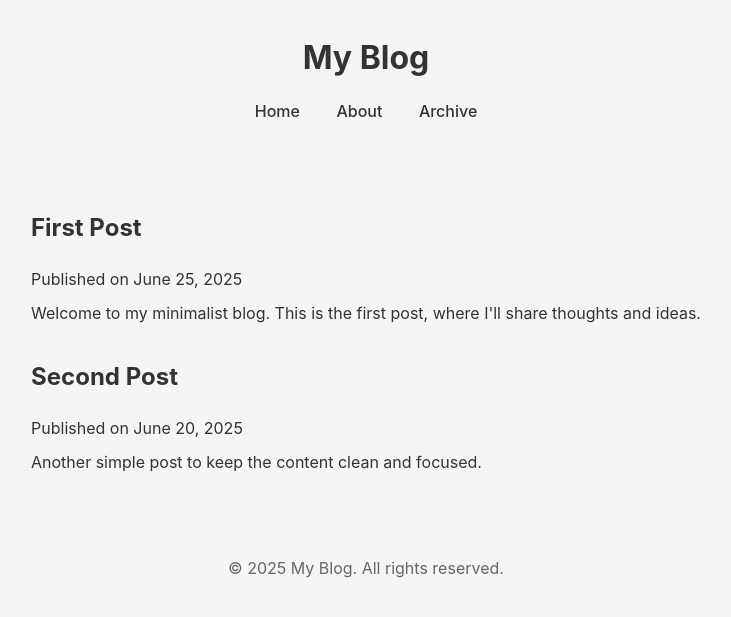
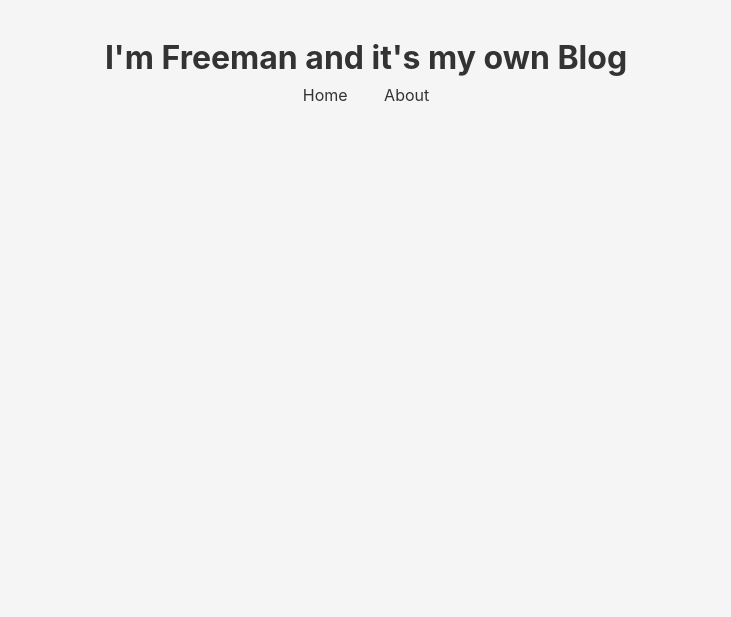
Before and after one commit to KostantinRudenko/blog-project, a FastAPI app: page / in a window 1280 px wide. Shown: the top 617 px of the page, without its empty margins (274-1005 px from the left). Run offline with FastAPI, Linux system fonts and the light colour scheme.

Commit message:
changed index.html and renamed styles to static. Mounted static in main.py

```diff
--- a/main.py
+++ b/main.py
@@ -1,8 +1,10 @@
 from fastapi import FastAPI, Request
 from fastapi.templating import Jinja2Templates
 from fastapi.responses import HTMLResponse
+from fastapi.staticfiles import StaticFiles
 
 app = FastAPI()
+app.mount("/static", StaticFiles(directory="static"), name="static")
 templates = Jinja2Templates(directory="templates")
 
 @app.get("/", response_class=HTMLResponse)
--- /dev/null
+++ b/static/index.css
@@ -0,0 +1,19 @@
+body {
+    font-family: -apple-system, BlinkMacSystemFont, 'Segoe UI', Roboto, sans-serif;
+    margin: 0;
+    padding: 0;
+    background: #f5f5f5;
+    color: #333;
+    line-height: 1.6;
+    display: flex;
+    flex-direction: column;
+    align-items: center;
+}
+header { padding: 2rem; text-align: center; }
+h1 { font-size: 2rem; margin: 0; }
+nav a { margin: 0 1rem; text-decoration: none; color: #333; }
+nav a:hover { text-decoration: underline; }
+main { max-width: 800px; padding: 1rem; }
+article { margin-bottom: 2rem; }
+article h2 { font-size: 1.5rem; }
+footer { padding: 1rem; text-align: center; color: #666; }
--- a/templates/index.html
+++ b/templates/index.html
@@ -3,82 +3,22 @@
 <head>
     <meta charset="UTF-8">
     <meta name="viewport" content="width=device-width, initial-scale=1.0">
-    <title>Minimalist Blog</title>
-    <style>
-        body {
-            font-family: -apple-system, BlinkMacSystemFont, 'Segoe UI', Roboto, sans-serif;
-            margin: 0;
-            padding: 0;
-            background: #f5f5f5;
-            color: #333;
-            line-height: 1.6;
-            display: flex;
-            flex-direction: column;
-            align-items: center;
-        }
-        header {
-            padding: 2rem;
-            text-align: center;
-        }
-        h1 {
-            font-size: 2rem;
-            margin: 0;
-        }
-        nav {
-            margin: 1rem 0;
-        }
-        nav a {
-            margin: 0 1rem;
-            text-decoration: none;
-            color: #333;
-            font-weight: 500;
-        }
-        nav a:hover {
-            text-decoration: underline;
-        }
-        main {
-            max-width: 800px;
-            padding: 1rem;
-        }
-        article {
-            margin-bottom: 2rem;
-        }
-        article h2 {
-            font-size: 1.5rem;
-        }
-        article p {
-            margin: 0.5rem 0;
-        }
-        footer {
-            padding: 1rem;
-            text-align: center;
-            color: #666;
-        }
-    </style>
+    <title>Freeman's Blog</title>
+	<link rel="stylesheet" href="static/index.css">
 </head>
 <body>
     <header>
-        <h1>My Blog</h1>
+        <h1>I'm Freeman and it's my own Blog</h1>
         <nav>
             <a href="#home">Home</a>
             <a href="#about">About</a>
-            <a href="#archive">Archive</a>
         </nav>
     </header>
     <main>
-        <article>
-            <h2>First Post</h2>
-            <p>Published on June 25, 2025</p>
-            <p>Welcome to my minimalist blog. This is the first post, where I'll share thoughts and ideas.</p>
-        </article>
-        <article>
-            <h2>Second Post</h2>
-            <p>Published on June 20, 2025</p>
-            <p>Another simple post to keep the content clean and focused.</p>
-        </article>
-    </main>
-    <footer>
-        <p>&copy; 2025 My Blog. All rights reserved.</p>
-    </footer>
+		{% for post in posts %}
+			<p>Date: {{ post.date }}</p>
+			<p>{{ post.content }}</p>
+		{% endfor %}
+	</main>
 </body>
 </html>
```
